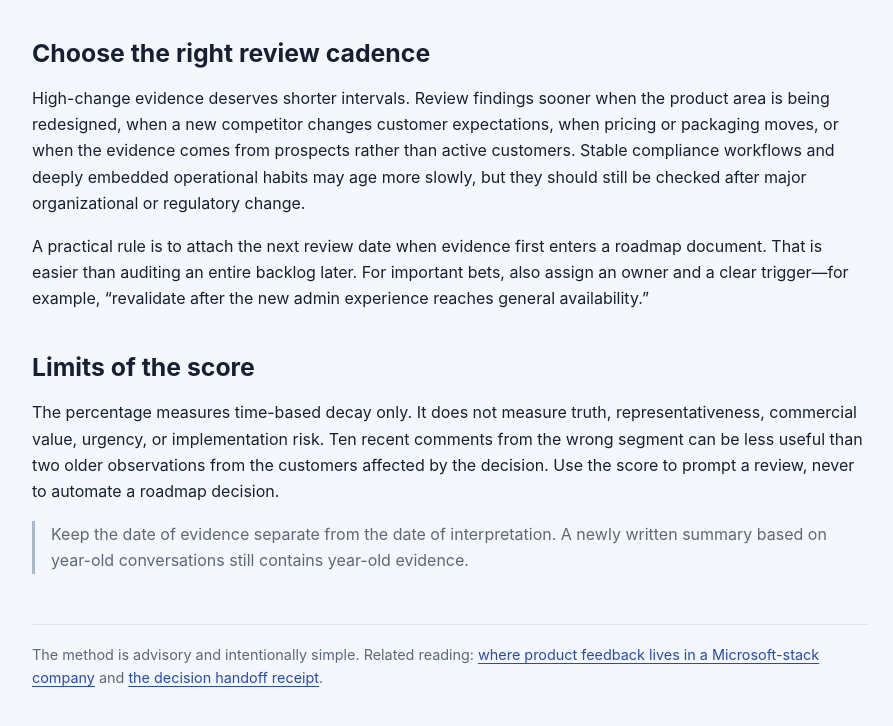
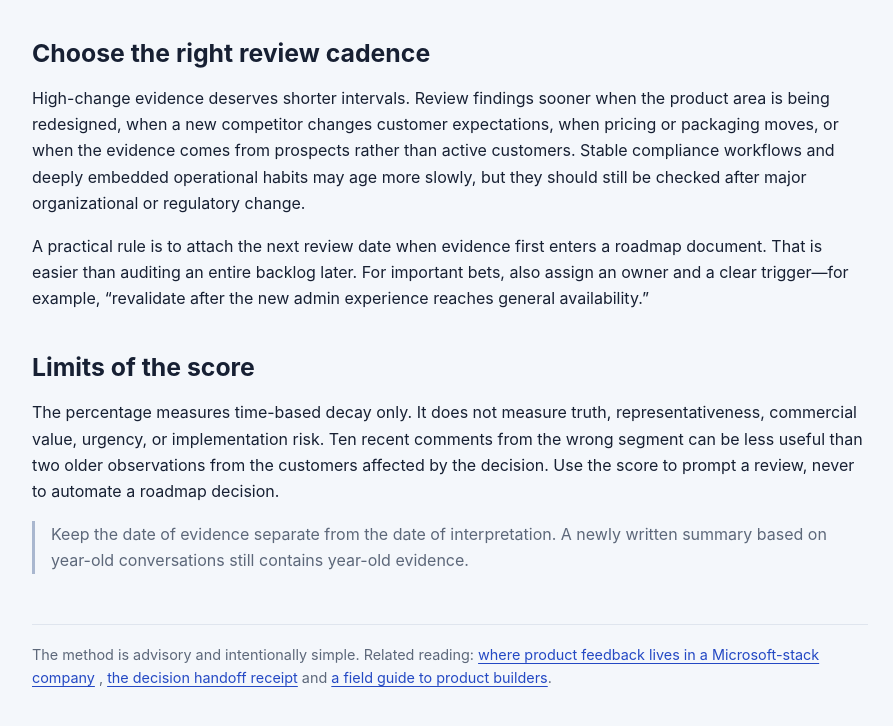
Before and after one commit to closedloop-ai-org/product-evidence-half-life, a plain HTML site: page index.html in a window 1280 px wide. Shown: the part 2008-2734 px from the top of the page, without its empty margins (190-1083 px from the left). Drawn offline with Linux system fonts and the light colour scheme.

Commit message:
Add product builders field guide to related reading

```diff
--- a/index.html
+++ b/index.html
@@ -78,7 +78,7 @@
     <p class="note">Keep the date of evidence separate from the date of interpretation. A newly written summary based on year-old conversations still contains year-old evidence.</p>
   </section>
 
-  <footer>The method is advisory and intentionally simple. Related reading: <a href="https://microsoft-stack-product-evidence.azurewebsites.net/">where product feedback lives in a Microsoft-stack company</a> and <a href="https://decision-handoff-receipt.web.app/">the decision handoff receipt</a>.</footer>
+  <footer>The method is advisory and intentionally simple. Related reading: <a href="https://microsoft-stack-product-evidence.azurewebsites.net/">where product feedback lives in a Microsoft-stack company</a> , <a href="https://decision-handoff-receipt.web.app/">the decision handoff receipt</a> and <a href="https://product-builders-guide.studio.site/">a field guide to product builders</a>.</footer>
 </main>
 <script>
 (function(){
```
